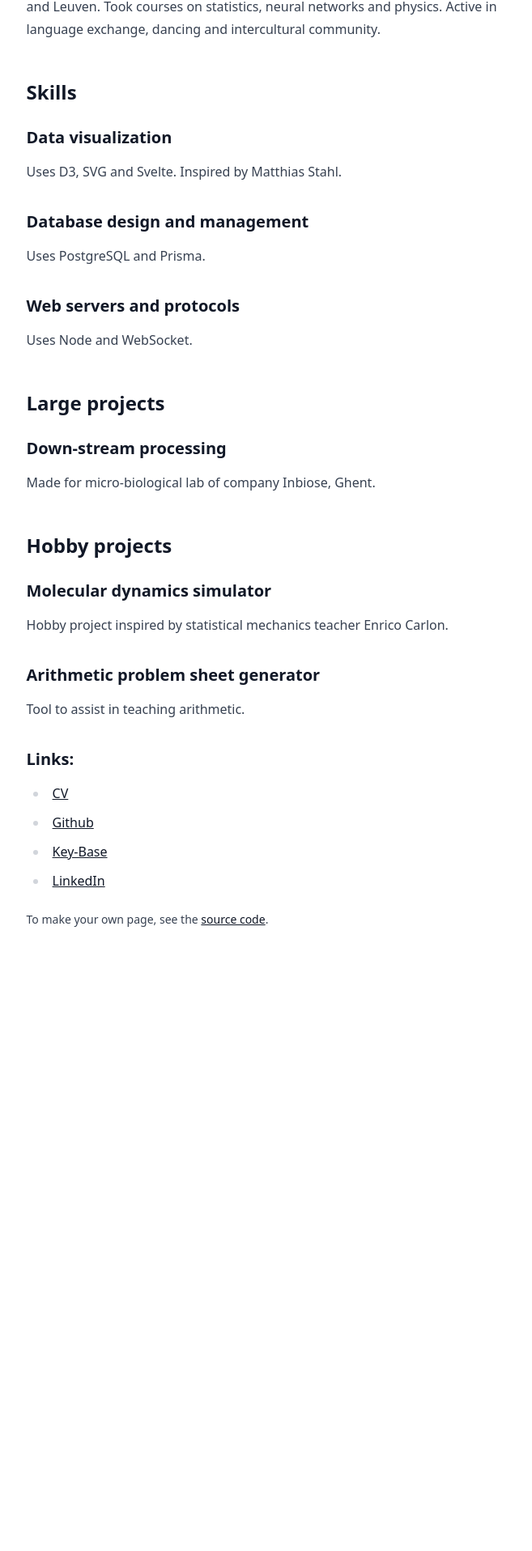
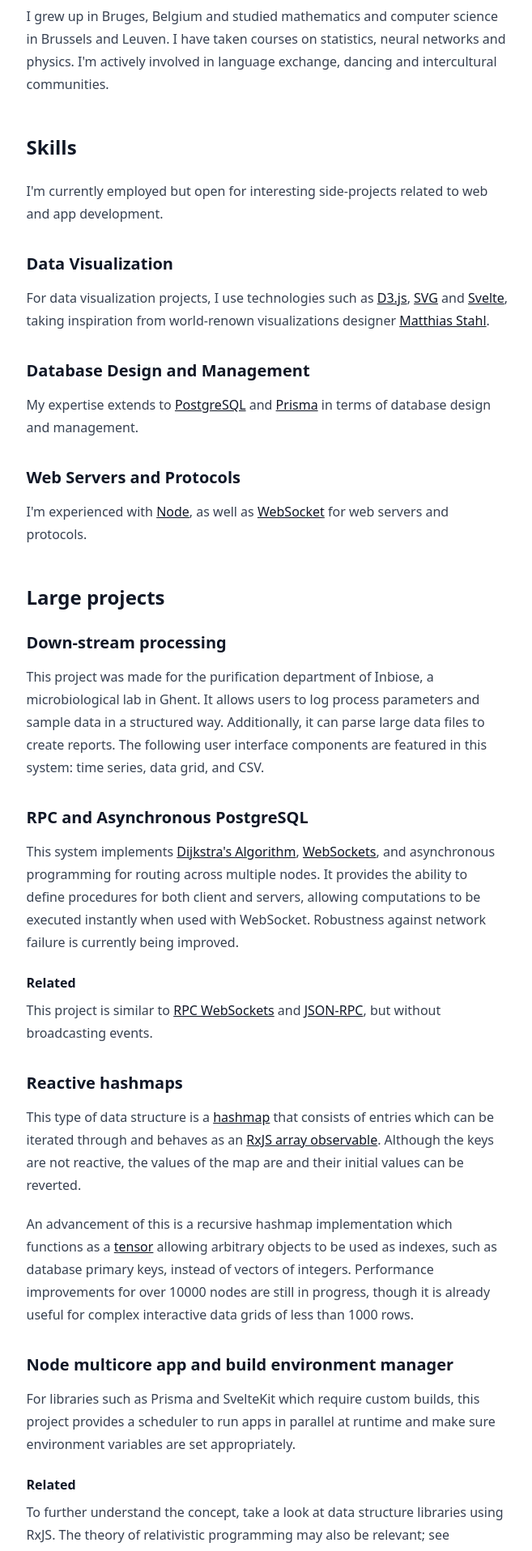
Before and after one commit to wvhulle/wvhulle.github.io, a SvelteKit app: page / in a window 1280 px wide. Shown: the part 352-2268 px from the top of the page at 81% size, without its empty margins (310-967 px from the left). Before the commit the page ends 1518 px from the top, so only its background shows below. Built offline with nearby package versions, Linux system fonts and the light colour scheme.

Commit message:
improve homepage

```diff
--- a/src/routes/+page.svelte
+++ b/src/routes/+page.svelte
@@ -1,54 +1,131 @@
 <svelte:head>
-	<title>Willem Vanhulle</title>
+	<title>Home page of Willem Vanhulle</title>
 </svelte:head>
 
 <div class="w-full h-full prose mx-auto pb-5 pt-5">
-	<h1 class="pb-0 mb-0">Willem Vanhulle</h1>
+	<h1 class="pb-0 mb-0">Welcome to the home page of Willem Vanhulle</h1>
 
 	<div class="flex flex-row p-0 m-0">
 		<h4 class="">Software engineer</h4>
 		<div class="flex flex-grow" />
 		<p class="">living in Ghent, Belgium</p>
 	</div>
+
 	<h2>Background</h2>
 	<p>
-		Grew up in Bruges, Belgium. Studied math and computer science in Brussels and Leuven. Took
-		courses on statistics, neural networks and physics. Active in language exchange, dancing and
-		intercultural community.
+		I grew up in Bruges, Belgium and studied mathematics and computer science in Brussels and
+		Leuven. I have taken courses on statistics, neural networks and physics. I'm actively involved
+		in language exchange, dancing and intercultural communities.
 	</p>
 
 	<div>
 		<h2>Skills</h2>
+		<p>
+			I'm currently employed but open for interesting side-projects related to web and app
+			development.
+		</p>
 
-		<h3>Data visualization</h3>
+		<h3>Data Visualization</h3>
+		<p>
+			For data visualization projects, I use technologies such as <a
+				href="https://en.wikipedia.org/wiki/D3.js">D3.js</a
+			>, <a href="https://en.wikipedia.org/wiki/SVG">SVG</a> and
+			<a href="https://svelte.dev/">Svelte</a>, taking inspiration from world-renown visualizations
+			designer <a href="https://www.matthiasstahl.com/">Matthias Stahl</a>.
+		</p>
 
-		<p>Uses D3, SVG and Svelte. Inspired by Matthias Stahl.</p>
+		<h3>Database Design and Management</h3>
+		<p>
+			My expertise extends to <a href="https://www.postgresql.org/">PostgreSQL</a> and
+			<a href="https://www.prisma.io/">Prisma</a> in terms of database design and management.
+		</p>
 
-		<h3>Database design and management</h3>
-
-		<p>Uses PostgreSQL and Prisma.</p>
-
-		<h3>Web servers and protocols</h3>
-
-		<p>Uses Node and WebSocket.</p>
+		<h3>Web Servers and Protocols</h3>
+		<p>
+			I'm experienced with <a href="https://nodejs.org/en/">Node</a>, as well as
+			<a href="https://developer.mozilla.org/en-US/docs/Web/API/WebSockets_API">WebSocket</a> for web
+			servers and protocols.
+		</p>
 	</div>
 	<div>
 		<h2>Large projects</h2>
 
 		<h3>Down-stream processing</h3>
+		<p>
+			This project was made for the purification department of Inbiose, a microbiological lab in
+			Ghent. It allows users to log process parameters and sample data in a structured way.
+			Additionally, it can parse large data files to create reports. The following user interface
+			components are featured in this system: <span class="badge">time series</span>,
+			<span class="badge">data grid</span>, and <span class="badge">CSV</span>.
+		</p>
 
-		<p>Made for micro-biological lab of company Inbiose, Ghent.</p>
+		<h3>RPC and Asynchronous PostgreSQL</h3>
+		<p>
+			This system implements <a href="https://en.wikipedia.org/wiki/Dijkstra%27s_algorithm"
+				>Dijkstra's Algorithm</a
+			>, <a href="https://en.wikipedia.org/wiki/WebSocket">WebSockets</a>, and asynchronous
+			programming for routing across multiple nodes. It provides the ability to define procedures
+			for both client and servers, allowing computations to be executed instantly when used with
+			WebSocket. Robustness against network failure is currently being improved.
+		</p>
+		<h4>Related</h4>
+		<p>
+			This project is similar to <a href="https://www.npmjs.com/package/rpc-websockets"
+				>RPC WebSockets</a
+			>
+			and <a href="https://www.npmjs.com/package/json-rpc-2.0">JSON-RPC</a>, but without
+			broadcasting events.
+		</p>
+
+		<h3>Reactive hashmaps</h3>
+		<p>
+			This type of data structure is a <a href="https://en.wikipedia.org/wiki/Hash_table">hashmap</a
+			>
+			that consists of entries which can be iterated through and behaves as an
+			<a href="https://rxjs.dev/guide/overview">RxJS array observable</a>. Although the keys are not
+			reactive, the values of the map are and their initial values can be reverted.
+		</p>
+
+		<p>
+			An advancement of this is a recursive hashmap implementation which functions as a
+			<a href="https://en.wikipedia.org/wiki/Tensor">tensor</a> allowing arbitrary objects to be used
+			as indexes, such as database primary keys, instead of vectors of integers. Performance improvements
+			for over 10000 nodes are still in progress, though it is already useful for complex interactive
+			data grids of less than 1000 rows.
+		</p>
+
+		<h3>Node multicore app and build environment manager</h3>
+		<p>
+			For libraries such as Prisma and SvelteKit which require custom builds, this project provides
+			a scheduler to run apps in parallel at runtime and make sure environment variables are set
+			appropriately.
+		</p>
+		<h4>Related</h4>
+		<p>
+			To further understand the concept, take a look at data structure libraries using RxJS. The
+			theory of relativistic programming may also be relevant; see <a
+				href="https://www.usenix.org/legacy/event/atc11/tech/final_files/Triplett.pdf"
+				>relativistic programming</a
+			> for more information.
+		</p>
 	</div>
 	<div>
 		<h2>Hobby projects</h2>
 
 		<h3>Molecular dynamics simulator</h3>
 
-		<p>Hobby project inspired by statistical mechanics teacher Enrico Carlon.</p>
+		<p>
+			Hobby project inspired by statistical mechanics teacher Enrico Carlon. Simulates interactions
+			between charged molecules and has tunable parameters.
+		</p>
 
 		<h3>Arithmetic problem sheet generator</h3>
 
-		<p>Tool to assist in teaching arithmetic.</p>
+		<p>
+			Tool to assist in teaching arithmetic at Tweedekansonderwijs, Leuven. Generates problems that
+			can be solved by hand for students using a given set of operations, together with a solutions
+			set.
+		</p>
 	</div>
 	<div>
 		<h3>Links:</h3>
--- a/src/routes/timeseries/DataLine.svelte
+++ b/src/routes/timeseries/DataLine.svelte
@@ -69,6 +69,7 @@
 	$: svgDataPath = data.length > 0 ? path(data) : undefined;
 </script>
 
+<!-- svelte-ignore a11y-mouse-events-have-key-events -->
 <g id="data-line">
 	{#if svgDataPath}
 		{#if svgDataPath.includes('NaN')}
--- a/src/routes/timeseries/TimeAxis.svelte
+++ b/src/routes/timeseries/TimeAxis.svelte
@@ -1,11 +1,11 @@
 <script lang="ts">
-	import { extent } from "d3";
-	import { scaleTime } from "d3-scale";
-	import dayjs from "dayjs";
-	import { quintOut } from "svelte/easing";
-	import { fade } from "svelte/transition";
+	import { extent } from 'd3';
+	import { scaleTime } from 'd3-scale';
+	import dayjs from 'dayjs';
+	import { quintOut } from 'svelte/easing';
+	import { fade } from 'svelte/transition';
 
-	export let timeVariable: string | number | undefined = "x";
+	export let timeVariable: string | number | undefined = 'x';
 
 	export let data: { x: Date; y: number }[];
 
@@ -16,14 +16,11 @@
 		bottom: Math.max(70, 0.1 * height),
 		left: Math.max(70, 0.05 * width),
 		right: Math.max(40, 0.05 * width),
-		top: Math.max(40, 0.1 * height),
+		top: Math.max(40, 0.1 * height)
 	};
 
 	let timeDomain: [number, number];
-	$: timeDomain = extent(data, ({ x }): number => x.getTime()) as [
-		number,
-		number
-	];
+	$: timeDomain = extent(data, ({ x }): number => x.getTime()) as [number, number];
 
 	$: timeScale = scaleTime()
 		.domain(timeDomain)
@@ -39,26 +36,20 @@
 
 	export let end = dayjs(data[data.length - 1].x as string | Date).toDate();
 
-	export let start = timeVariable
-		? dayjs(data[0].x as string | Date).toDate()
-		: undefined;
+	export let start = timeVariable ? dayjs(data[0].x as string | Date).toDate() : undefined;
 
 	function xLabel(d: Date) {
-		if (end && start && dayjs(end).diff(start, "month") < 1) {
-			return dayjs(d).format("DD/MM HH:mm");
+		if (end && start && dayjs(end).diff(start, 'month') < 1) {
+			return dayjs(d).format('DD/MM HH:mm');
 		} else {
-			return dayjs(d).format("DD/MM/YY");
+			return dayjs(d).format('DD/MM/YY');
 		}
 	}
 </script>
 
 <g transform="translate(0, {height - margin.bottom})">
 	{#if timeScale && end !== undefined && start !== undefined}
-		<text
-			transform="translate({timeScale(
-				(end.getTime() + start.getTime()) / 2
-			)},+50)"
-		>
+		<text transform="translate({timeScale((end.getTime() + start.getTime()) / 2)},+50)">
 			{timeVariable}
 		</text>
 	{:else}
@@ -70,21 +61,15 @@
 		{#each timeTicks as x, i (x)}
 			<g
 				in:fade={{
-					delay: 200 + i * 150,
+					delay: 200 + i * 50,
 					duration: 600,
-					easing: quintOut,
+					easing: quintOut
 				}}
 				class="tick"
 				transform="translate({timeScale(x)},0)"
 			>
 				<line stroke="currentColor" y2="6" />
-				<text
-					fill="currentColor"
-					y="9"
-					dy="1em"
-					text-anchor="middle"
-					alignment-baseline="central"
-				>
+				<text fill="currentColor" y="9" dy="1em" text-anchor="middle" alignment-baseline="central">
 					<tspan>
 						{xLabel(x)}
 					</tspan>
--- a/src/routes/timeseries/TimeSeries.svelte
+++ b/src/routes/timeseries/TimeSeries.svelte
@@ -30,10 +30,30 @@
 		data.length > 0 && timeVariable !== undefined && dataVariable !== undefined
 			? smoothen(data, timeVariable.toString(), dataVariable.toString(), window)
 			: undefined;
+
+	let tooltip = false;
+	let x = 0;
+	let y = 0;
 </script>
 
-<div bind:clientWidth={width} bind:clientHeight={height}>
+<!-- svelte-ignore a11y-mouse-events-have-key-events -->
+<div
+	class="container"
+	bind:clientWidth={width}
+	bind:clientHeight={height}
+	on:mouseover={() => (tooltip = true)}
+	on:mousemove={(e) => {
+		x = e.pageX;
+		y = e.pageY;
+	}}
+	on:mouseleave={() => (tooltip = false)}
+>
 	{#if smoothData && smoothData.length > 0 && width !== undefined && height !== undefined}
+		{#if tooltip}
+			<div class="tip" style:top={y} style:left={x}>{x} x {y}</div>
+		{:else}
+			<div class="tip" style:top={y} style:left={x}>hidden</div>
+		{/if}
 		<svg>
 			<DataLine data={smoothData} {width} {height} {minData} {maxData} />
 
@@ -56,7 +76,12 @@
 		min-height: 100%;
 	}
 
-	div {
+	.tip {
+		position: fixed;
+	}
+
+	.container {
+		position: relative;
 		display: flex;
 		/*height: 100%;                removed  */
 		flex: 1 1 auto;
```
